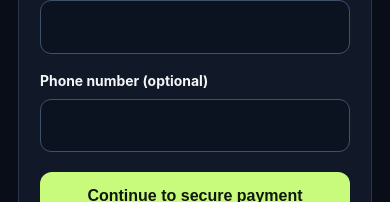
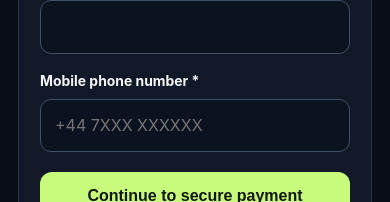
Before and after one commit to lukakrivosic100-finance/Website-making-business, a plain HTML site: page order.html in a window 390 px wide. Shown: the part 810-1012 px from the top of the page. Drawn offline with Linux system fonts and the light colour scheme.

Commit message:
Require phone and unlock QR menu after verified payment

```diff
--- a/order.html
+++ b/order.html
@@ -38,7 +38,7 @@ button{width:100%;border:0;border-radius:12px;background:var(--lime);color:#1017
 <h2>Your contact details</h2>
 <label for="customer_name">Full name</label><input id="customer_name" name="customer_name" autocomplete="name" required maxlength="120">
 <label for="customer_email">Email address</label><input id="customer_email" name="customer_email" type="email" autocomplete="email" required maxlength="254">
-<label for="customer_phone">Phone number (optional)</label><input id="customer_phone" name="customer_phone" type="tel" autocomplete="tel" maxlength="40">
+<label for="customer_phone">Mobile phone number *</label><input id="customer_phone" name="customer_phone" type="tel" autocomplete="tel" minlength="7" maxlength="40" placeholder="+44 7XXX XXXXXX" required>
 </div>
 <button id="submitButton" type="submit">Continue to secure payment</button>
 <p class="note">Your total is calculated by our server. You'll complete payment securely on SumUp before your order is confirmed.</p>
```
